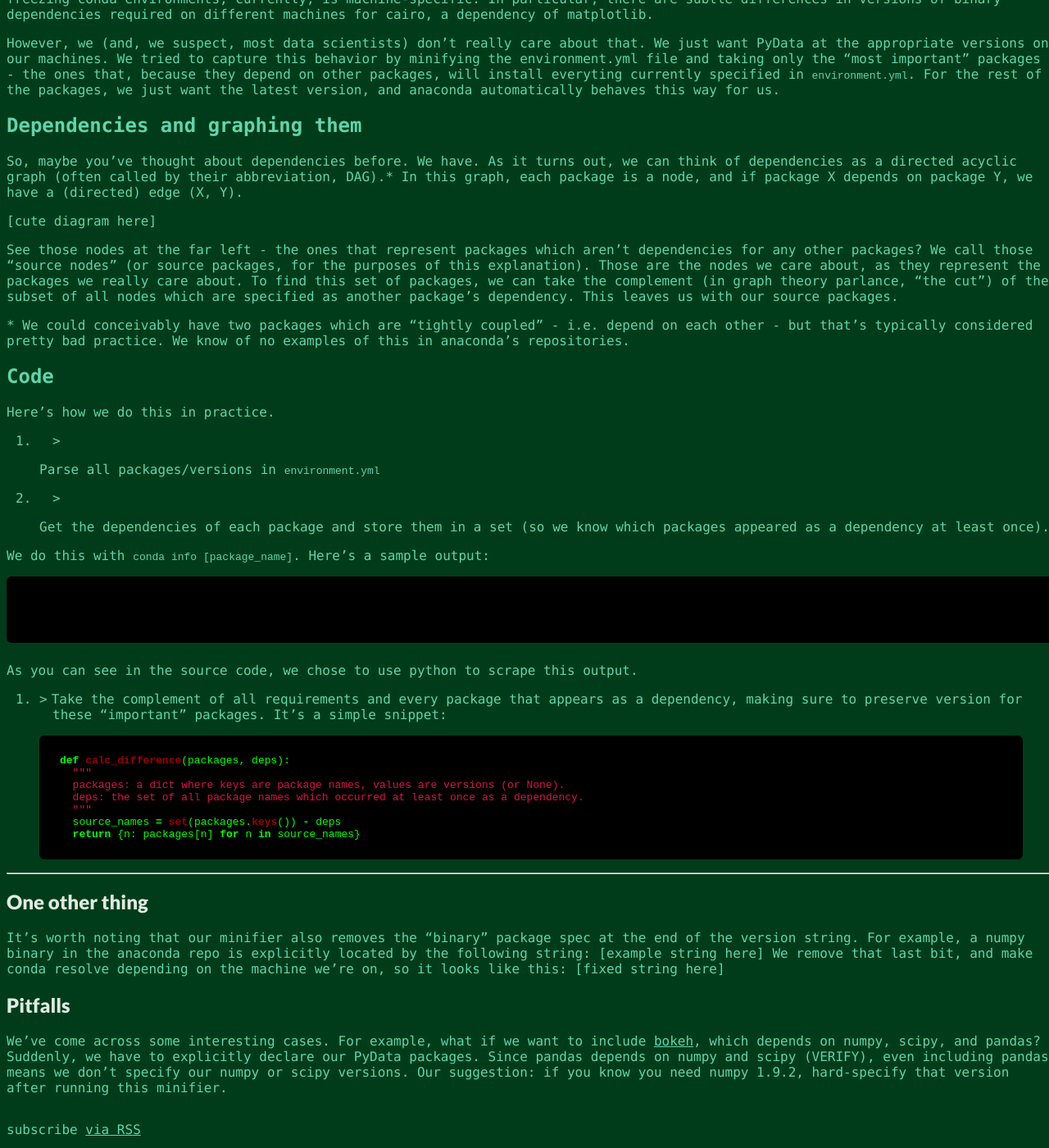
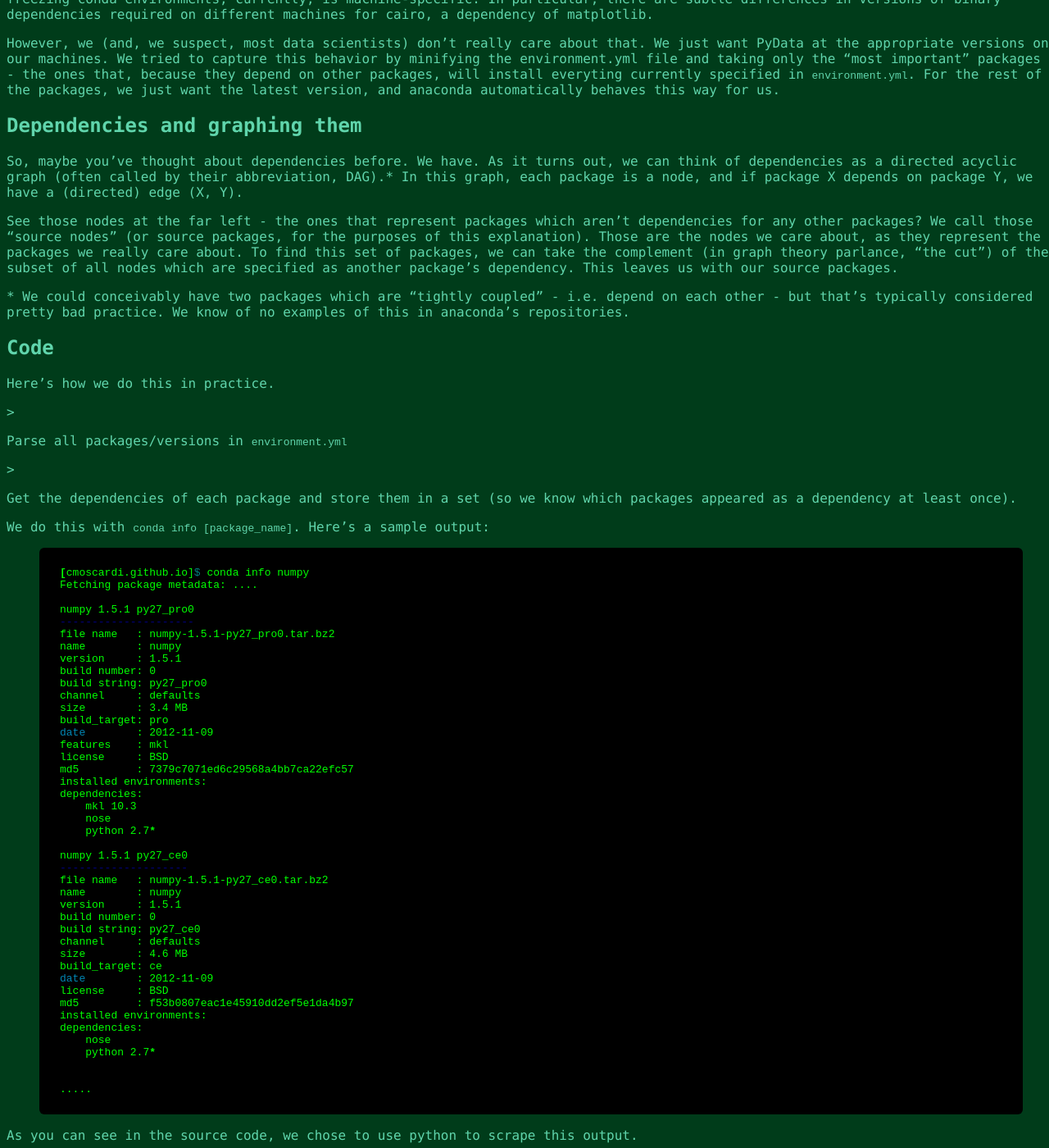
Before and after one commit to cmoscardi/cmoscardi.github.io, a Jekyll site: the page built from _posts/2016-05-18-dependency-minification-in-python.markdown, in a window 1280 px wide and 1400 px high, scrolled down 363 px. Shown: the whole window at 82% size. Built offline with Jekyll 4.4.1, drawn with Linux system fonts in a browser that asks for light colours; nearby versions of some CDN libraries; some of the changed text lies outside the part shown.

Commit message:
updating conda post

````diff
--- a/_posts/2016-05-18-dependency-minification-in-python.markdown
+++ b/_posts/2016-05-18-dependency-minification-in-python.markdown
@@ -15,8 +15,6 @@ Dependencies and graphing them
 --
 So, maybe you've thought about dependencies before. We have. As it turns out, we can think of dependencies as a directed acyclic graph (often called by their abbreviation, DAG).\* In this graph, each package is a node, and if package X depends on package Y, we have a (directed) edge (X, Y).
 
-[cute diagram here]
-
 See those nodes at the far left - the ones that represent packages which aren't dependencies for any other packages? We call those "source nodes" (or source packages, for the purposes of this explanation). Those are the nodes we care about, as they represent the packages we really care about. To find this set of packages, we can take the complement (in graph theory parlance, "the cut") of the subset of all nodes which are specified as another package's dependency. This leaves us with our source packages.
 
 
@@ -26,17 +24,59 @@ Code
 --
 Here's how we do this in practice.
 
-1. Parse all packages/versions in `environment.yml`
+- Parse all packages/versions in `environment.yml`
 
-2. Get the dependencies of each package and store them in a set (so we know which packages appeared as a dependency at least once).
+- Get the dependencies of each package and store them in a set (so we know which packages appeared as a dependency at least once).
 
 We do this with `conda info [package_name]`. Here's a sample output:
-```
+{% highlight bash %}
+[cmoscardi.github.io]$ conda info numpy
+Fetching package metadata: ....
 
-```
+numpy 1.5.1 py27_pro0
+---------------------
+file name   : numpy-1.5.1-py27_pro0.tar.bz2
+name        : numpy
+version     : 1.5.1
+build number: 0
+build string: py27_pro0
+channel     : defaults
+size        : 3.4 MB
+build_target: pro
+date        : 2012-11-09
+features    : mkl
+license     : BSD
+md5         : 7379c7071ed6c29568a4bb7ca22efc57
+installed environments:
+dependencies:
+    mkl 10.3
+    nose
+    python 2.7*
+
+numpy 1.5.1 py27_ce0
+--------------------
+file name   : numpy-1.5.1-py27_ce0.tar.bz2
+name        : numpy
+version     : 1.5.1
+build number: 0
+build string: py27_ce0
+channel     : defaults
+size        : 4.6 MB
+build_target: ce
+date        : 2012-11-09
+license     : BSD
+md5         : f53b0807eac1e45910dd2ef5e1da4b97
+installed environments:
+dependencies:
+    nose
+    python 2.7*
+
+
+.....
+{% endhighlight %}
 As you can see in the source code, we chose to use python to scrape this output.
 
-3. Take the complement of all requirements and every package that appears as a dependency, making sure to preserve version for these "important" packages.
+- Take the complement of all requirements and every package that appears as a dependency, making sure to preserve version for these "important" packages.
 It's a simple snippet:
 
 {% highlight python %}
````
Also changed, not shown: other parts of _posts/2016-05-18-dependency-minification-in-python.markdown (+1 -1 lines).
